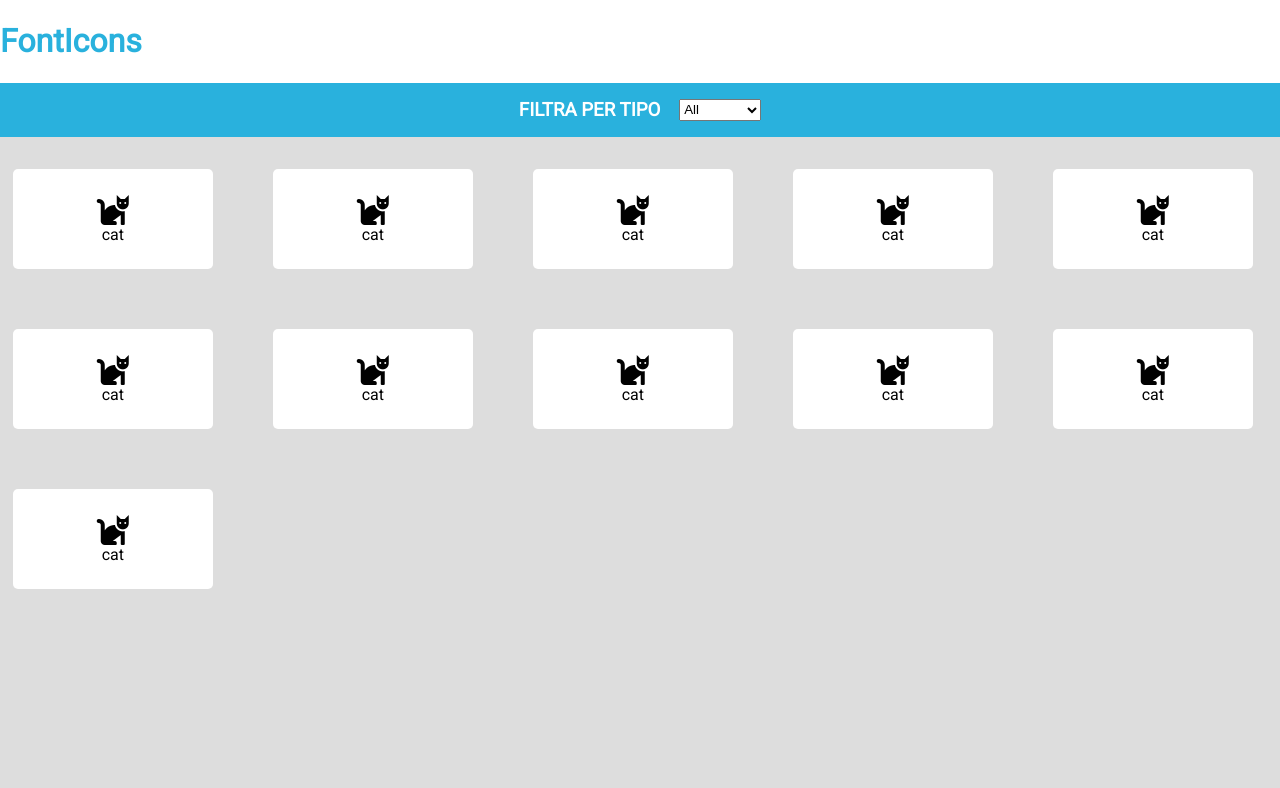
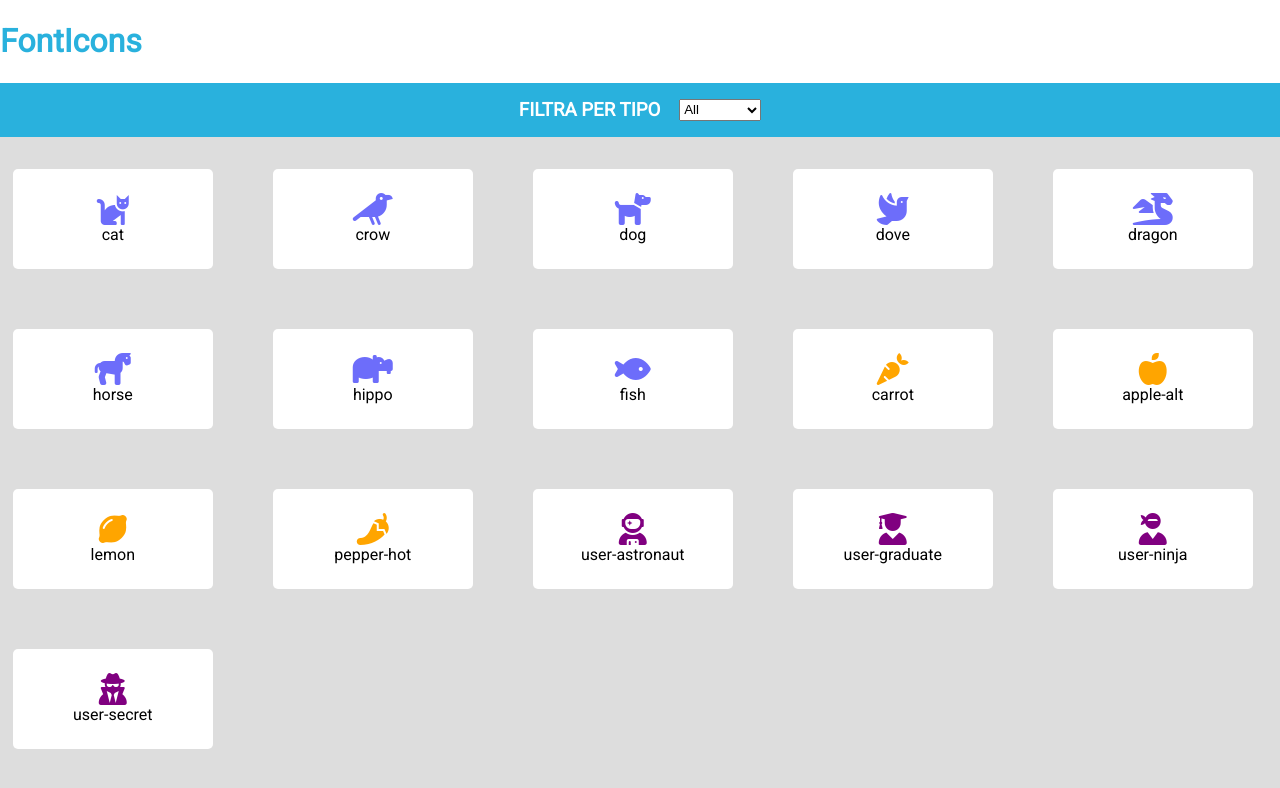
Before and after one commit to Guz117/js-es6-icons, a plain HTML site: page index.html in a window 1280 px wide. Drawn offline with Linux system fonts and the light colour scheme.

Commit message:
schede aggiunte con js

```diff
--- a/css/style.css
+++ b/css/style.css
@@ -36,6 +36,7 @@ main {
 }
 
 .container {
+    display: flex;
     width: 98%;
     margin: 0 auto;
     flex-wrap: wrap;
@@ -43,6 +44,7 @@ main {
 }
 
 .icons {
+    display: flex;
     width: 200px;
     height: 100px;
     flex-direction: column;
--- a/index.html
+++ b/index.html
@@ -27,52 +27,10 @@
 
     <main>
         <div class="container flex">
-            <div class="icons flex">
+            <!-- <div class="icons flex">
                 <i class="fas fa-cat icon"></i>
                 <span>cat</span>
-            </div>
-            <div class="icons flex">
-                <i class="fas fa-cat icon"></i>
-                <span>cat</span>
-            </div>
-            <div class="icons flex">
-                <i class="fas fa-cat icon"></i>
-                <span>cat</span>
-            </div>
-            <div class="icons flex">
-                <i class="fas fa-cat icon"></i>
-                <span>cat</span>
-            </div>
-            <div class="icons flex">
-                <i class="fas fa-cat icon"></i>
-                <span>cat</span>
-            </div>
-            <div class="icons flex">
-                <i class="fas fa-cat icon"></i>
-                <span>cat</span>
-            </div>
-            <div class="icons flex">
-                <i class="fas fa-cat icon"></i>
-                <span>cat</span>
-            </div>
-            <div class="icons flex">
-                <i class="fas fa-cat icon"></i>
-                <span>cat</span>
-            </div>
-            <div class="icons flex">
-                <i class="fas fa-cat icon"></i>
-                <span>cat</span>
-            </div>
-            <div class="icons flex">
-                <i class="fas fa-cat icon"></i>
-                <span>cat</span>
-            </div>
-            <div class="icons flex">
-                <i class="fas fa-cat icon"></i>
-                <span>cat</span>
-            </div>
-
-
+            </div> -->
         </div>
 
     </main>
--- a/js/script.js
+++ b/js/script.js
@@ -0,0 +1,143 @@
+
+/*
+Milestone 1
+Partendo dalla struttura dati fornita, visualizzare in pagina un box per
+ogni icona, in cui è presente il nome dell'icona e l'icona stessa.
+
+Milestone 2
+Ciascuna icona ha una proprietà "color": utilizzare questa proprietà per
+visualizzare le icone del colore corrispondente.
+
+Milestone 3
+Aggiungere alla pagina una select in cui le options corrispondono ai vari
+tipi di icone (animal, vegetable, user). Quando l'utente seleziona un tipo dalla
+select, visualizzare solamente le icone corrispondenti.
+*/
+
+const icon = [
+    {
+        name: 'cat',
+        type: 'animal',
+        color: '#6d6dfa',
+        font: 'fas',
+        awesome: 'fa-'
+
+    },
+    {
+        name: 'crow',
+        type: 'animal',
+        color: '#6d6dfa',
+        font: 'fas',
+        awesome: 'fa-'
+    },
+    {
+        name: 'dog',
+        type: 'animal',
+        color: '#6d6dfa',
+        font: 'fas',
+        awesome: 'fa-'
+    },
+    {
+        name: 'dove',
+        type: 'animal',
+        color: '#6d6dfa',
+        font: 'fas',
+        awesome: 'fa-'
+    },
+    {
+        name: 'dragon',
+        type: 'animal',
+        color: '#6d6dfa',
+        font: 'fas',
+        awesome: 'fa-'
+    },
+    {
+        name: 'horse',
+        type: 'animal',
+        color: '#6d6dfa',
+        font: 'fas',
+        awesome: 'fa-'
+    },
+    {
+        name: 'hippo',
+        type: 'animal',
+        color: '#6d6dfa',
+        font: 'fas',
+        awesome: 'fa-'
+    },
+    {
+        name: 'fish',
+        type: 'animal',
+        color: '#6d6dfa',
+        font: 'fas',
+        awesome: 'fa-'
+    },
+    {
+        name: 'carrot',
+        type: 'vegetable',
+        color: '#ffa500',
+        font: 'fas',
+        awesome: 'fa-'
+    },
+    {
+        name: 'apple-alt',
+        type: 'vegetable',
+        color: '#ffa500',
+        font: 'fas',
+        awesome: 'fa-'
+    },
+    {
+        name: 'lemon',
+        type: 'vegetable',
+        color: '#ffa500',
+        font: 'fas',
+        awesome: 'fa-'
+    },
+    {
+        name: 'pepper-hot',
+        type: 'vegetable',
+        color: '#ffa500',
+        font: 'fas',
+        awesome: 'fa-'
+    },
+    {
+        name: 'user-astronaut',
+        type: 'user',
+        color: '#800080',
+        font: 'fas',
+        awesome: 'fa-'
+    },
+    {
+        name: 'user-graduate',
+        type: 'user',
+        color: '#800080',
+        font: 'fas',
+        awesome: 'fa-'
+    },
+    {
+        name: 'user-ninja',
+        type: 'user',
+        color: '#800080',
+        font: 'fas',
+        awesome: 'fa-'
+    },
+    {
+        name: 'user-secret',
+        type: 'user',
+        color: '#800080',
+        font: 'fas',
+        awesome: 'fa-'
+    },
+];
+
+const iconContainer = document.querySelector('.container');
+
+for (let i = 0; i < icon.length; i++) {
+  const obj = icon[i];
+	const iconCard = `
+		<div class="icons">
+			<i class="${obj.font} ${obj.awesome}${obj.name} icon" style="color:${obj.color}" ></i>
+			<span>${obj.name}</span>
+		</div>`;
+        iconContainer.innerHTML += iconCard;
+}
```
